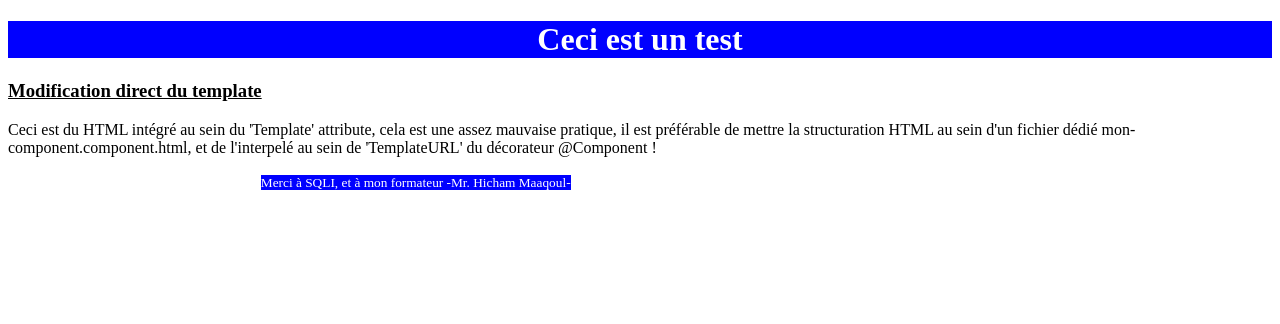
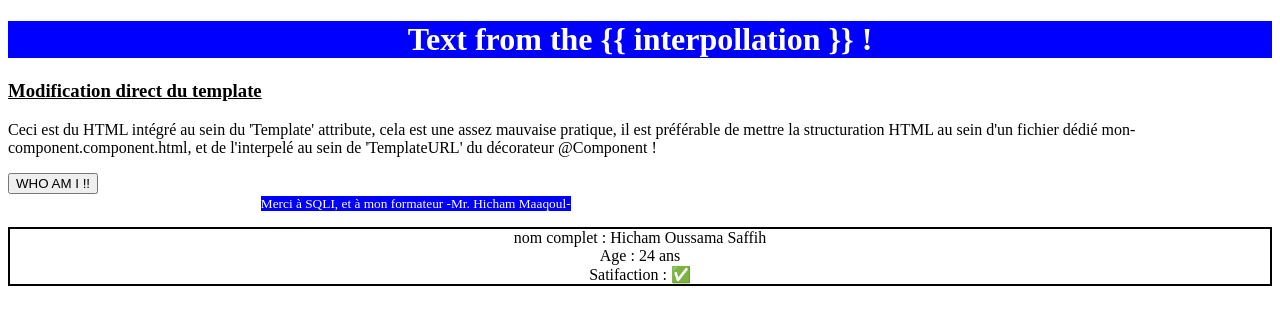
Before and after one commit to Hicham-O-Sfh/tour-of-heroes, an Angular app: page / in a window 1280 px wide. Shown: the top 324 px of the page. Built offline with nearby package versions, Linux system fonts and the light colour scheme.

Commit message:
utilisation de l'interpolation et des events

```diff
--- a/src/app/app.component.css
+++ b/src/app/app.component.css
@@ -1,3 +1,16 @@
 /*
    The Css Code of the component goes Here !
 */
+
+h1,
+small {
+   background: blue;
+   color: white;
+   text-align:center;
+}
+
+#the_section{
+   margin-top: 15px;
+   border: 2px solid black;
+   text-align: center;
+}
--- a/src/app/app.component.ts
+++ b/src/app/app.component.ts
@@ -3,7 +3,7 @@ import { Component } from '@angular/core';
 @Component({
   selector: 'my-app-component',
   template: `
-  <h1>Ceci est un test</h1>
+  <h1>{{title + ' !'}}</h1>
   <h3>
     <u>
       Modification direct du template
@@ -13,12 +13,34 @@ import { Component } from '@angular/core';
     Ceci est du HTML intégré au sein du 'Template' attribute, cela est une assez mauvaise pratique, il est préférable de mettre la structuration HTML au sein
     d'un fichier dédié mon-component.component.html, et de l'interpelé au sein de 'TemplateURL' du décorateur @Component !
   </p>
-  <small style="margin-left: 20%;">
+  <button  (click)="thanks()" #click_me_button>
+    WHO AM I !!
+  </button>
+  <br>
+  <small [ngStyle]="{'margin-left': 20 + '%'}" (mouseenter)="mouseOverMe($event)">
     Merci à SQLI, et à mon formateur -Mr. Hicham Maaqoul-
   </small>
+  <section id="the_section" #the_section>
+    nom complet : {{ nomComplet }}
+    <br>
+    Age : {{ age }} ans
+    <br>
+    Satifaction : {{ isHappy ? "✅" : "❌" }}
+  </section>
   `,
-  styles: ['h1,small {background: blue; color: white; text-align:center;}']
+  styleUrls: ['./app.component.css']
 })
 export class AppComponent {
-  // title = 'tour-of-heroes';
+  title: string = 'Text from the {{ interpollation }}';
+  nomComplet: string = "Hicham Oussama Saffih";
+  age: number = 24;
+  isHappy: Boolean = true;
+
+  thanks() {
+    alert("I'm -Hicham O'Sfh- an e-challenger !!");
+  }
+
+  mouseOverMe(event: any) {
+    alert('👋You Hovered the <small> tag !\nThe text of the <small> tag is : ' + event.target.innerHTML);
+  }
 }
```
